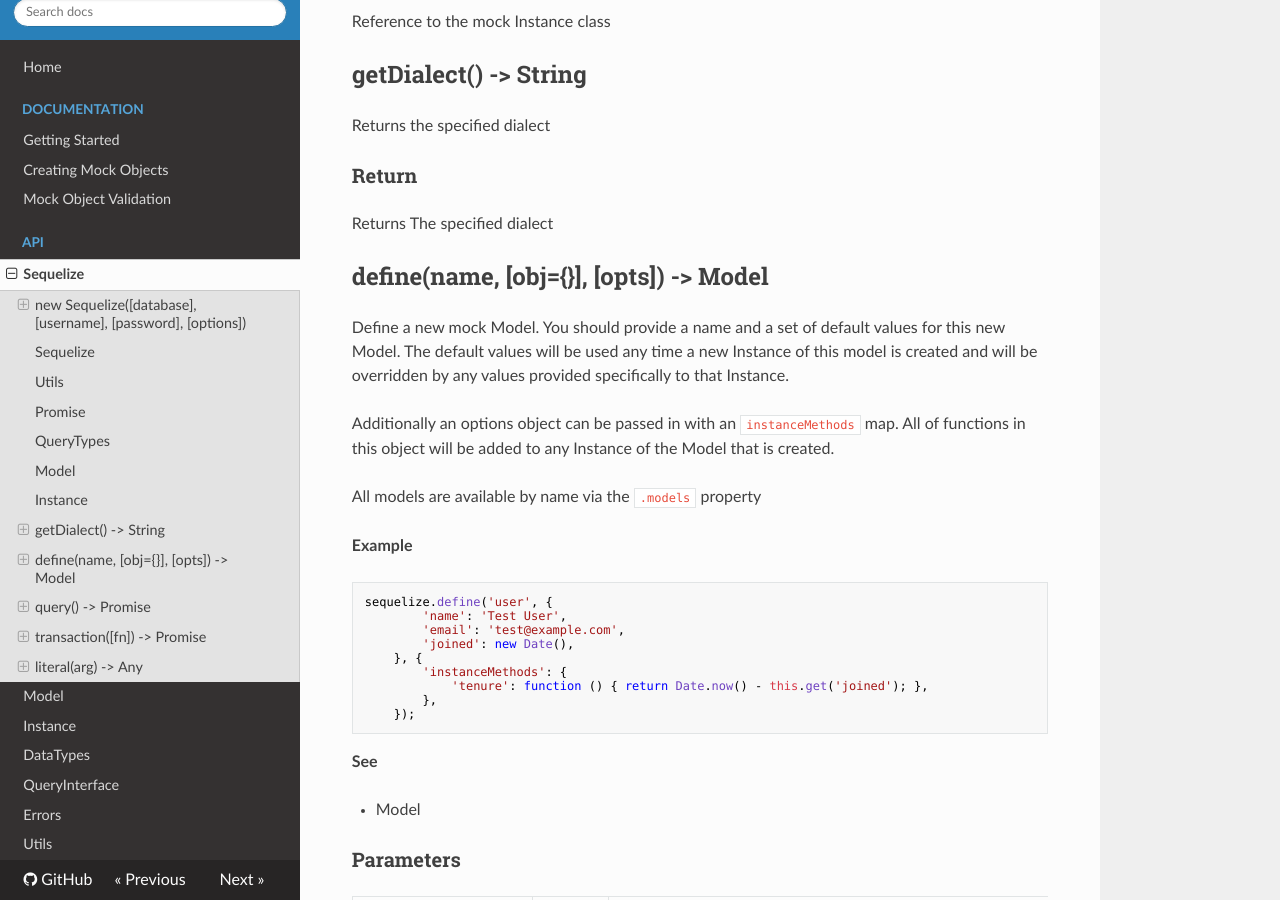
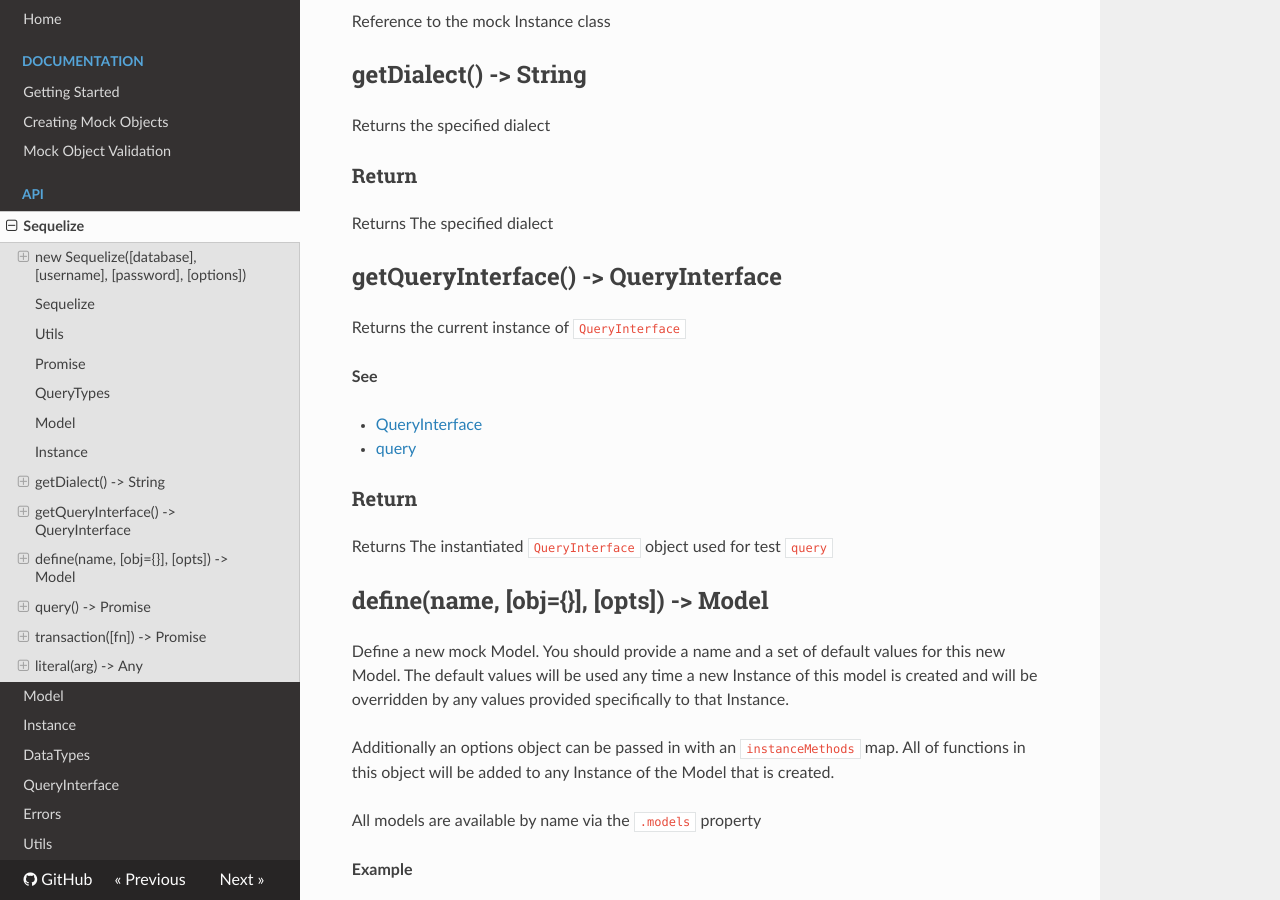
Before and after one commit to BlinkUX/sequelize-mock, an MkDocs documentation site: the page built from docs/api/sequelize.md, in a window 1280 px wide and 900 px high, scrolled down 1505 px. Built offline with MkDocs 1.6.1, drawn with Linux system fonts in a browser that asks for light colours; nearby versions of some CDN libraries; old or Windows-style settings are respelled for this version of MkDocs.

Commit message:
Add `Sequelize.getQueryInterface()`

```diff
--- a/docs/api/sequelize.md
+++ b/docs/api/sequelize.md
@@ -97,6 +97,21 @@ Returns <String> The specified dialect
 
 
 
+<a name="getQueryInterface"></a>
+## getQueryInterface() -> QueryInterface
+
+Returns the current instance of `QueryInterface`
+
+**See**
+
+ - [QueryInterface](./queryinterface.md)
+ - [query](#query)
+
+###  Return
+Returns <QueryInterface> The instantiated `QueryInterface` object used for test `query`
+
+
+
 <a name="define"></a>
 ## define(name, [obj={}], [opts]) -> Model
 
```
Also changed, not shown: changelog.md (+4 -0 lines), 2 other files.
